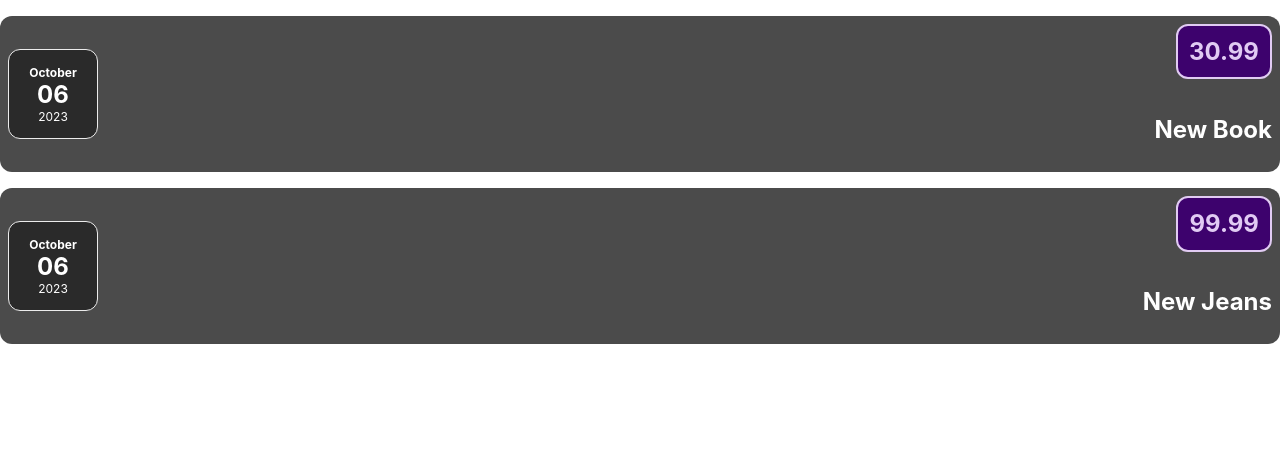
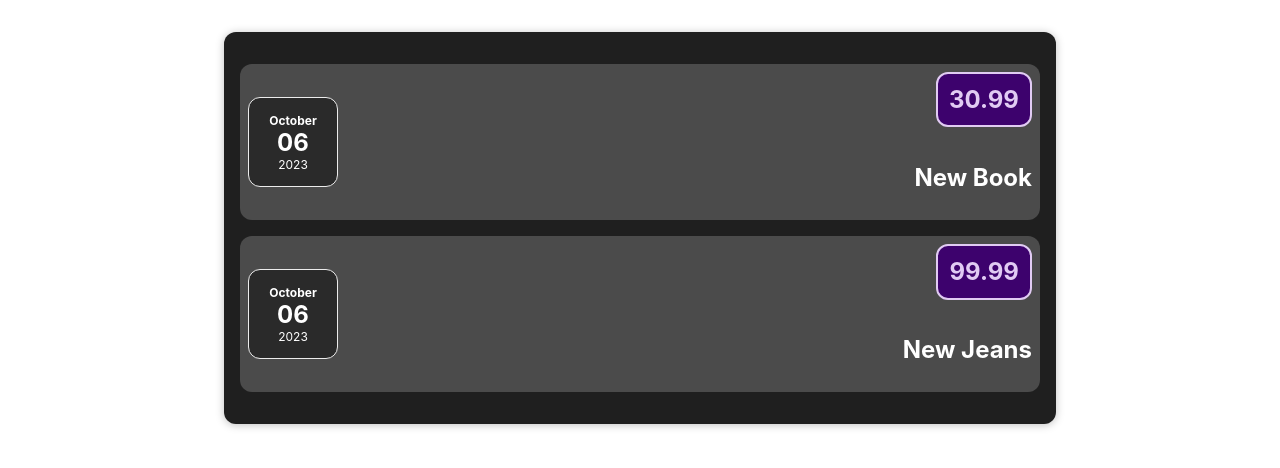
Before and after one commit to Tooma81/React_projekti_loomine, a React (Create React App) app: page / in a window 1280 px wide. Shown: the top 468 px of the page. Built offline with nearby package versions, Linux system fonts and the light colour scheme.

Commit message:
Added Expenses.css

```diff
--- a/src/App.js
+++ b/src/App.js
@@ -1,4 +1,5 @@
 import './App.css';
+import './components/Expenses.css'
 import ExpenseItem from './components/ExpenseItem';
 
 function App() {
@@ -16,6 +17,7 @@
   ]
   return (
     <div className='App'>
+      <div className='expenses'>
         <ExpenseItem
           expenseData = {expenses[0]}
         />
@@ -23,6 +25,7 @@
           expenseData = {expenses[1]}
         />
       </div>
+    </div>
   );
 }
 
--- /dev/null
+++ b/src/components/Expenses.css
@@ -0,0 +1,9 @@
+.expenses {
+    padding: 1rem;
+    background-color: rgb(31, 31, 31);
+    margin: 2rem auto;
+    width: 50rem;
+    max-width: 95%;
+    border-radius: 12px;
+    box-shadow: 0 1px 8px rgba(0, 0, 0, 0.25);
+}
```
Lines whose indentation alone changed are shown as unchanged.
